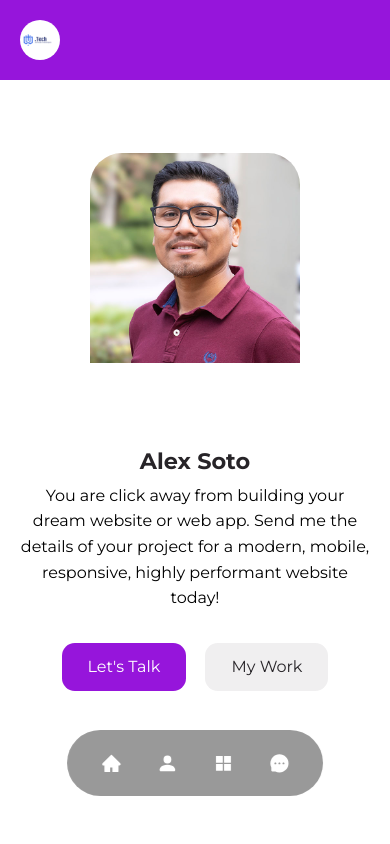
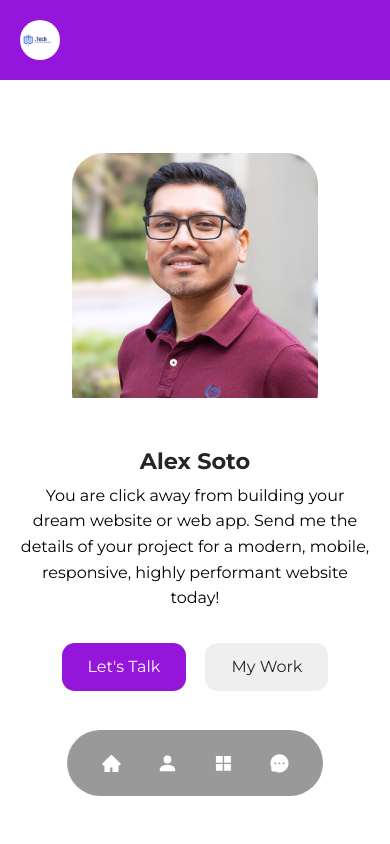
Before and after one commit to lexivn/My-React-Portfolio, a React (Create React App) app: page / in a window 390 px wide. Shown: the top 844 px of the page. Built offline with nearby package versions, Linux system fonts and the light colour scheme.

Commit message:
Updated header css

```diff
--- a/src/sections/header/header.css
+++ b/src/sections/header/header.css
@@ -46,7 +46,8 @@ header {
 }
 
 .header__socials a {
-  width: 1.8rem;
+  width: 2.8rem;
+  height: 2.8rem;
   aspect-ratio: 1/1;  /* When width change, height also change */
   background: var(--color-light);
   color: var(--color-black);
@@ -72,9 +73,9 @@ header {
 /* MEIDA QUERIES ()*/
 @media screen and (max-width: 600px ){
   .header__profile {
-    width: 14rem;
+    width: 17rem;
     height: 17rem;
-    max-width: 60%;
+    max-width: 70%;
     max-height: 35vh;
   }
 
```
